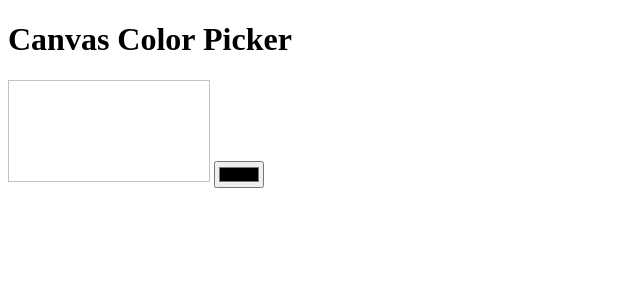
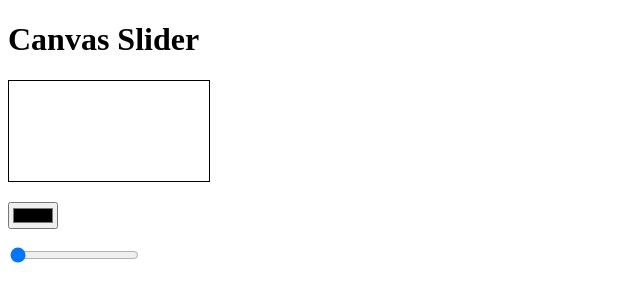
Before and after one commit to to-MrGreen/HTML-canvas-concept-with-range-section, a plain HTML site: page index.html in a window 1280 px wide. Shown: the whole page, without its empty margins (0-640 px from the left). Drawn offline with Linux system fonts and the light colour scheme.

Commit message:
Add range Button on canvas

```diff
--- a/index.html
+++ b/index.html
@@ -2,17 +2,19 @@
 <html lang="en" >
 <head>
   <meta charset="UTF-8">
-  <title>CodePen - input&amp;Events</title>
+  <title>CodePen - Range</title>
   <link rel="stylesheet" href="./style.css">
 
 </head>
 <body>
 <!-- partial:index.partial.html -->
-<h1> Canvas Color Picker</h1>
+<h1>Canvas Slider</h1>
 <canvas id="c1">
 </canvas>
+<p>
+  <input type="color" value="Red" id="clr" onchange="docolor()"></p>
 
-<input type="color" value="green" id="clr" onclick="docolor()">
+<p><input type="range" min="10" max="100" value="10" id="sldr" oninput="dosquare()"></p>
 <!-- partial -->
   <script  src="./script.js"></script>
 
--- a/script.js
+++ b/script.js
@@ -1,6 +1,18 @@
+function dosquare(){
+  var dd1=document.getElementById("c1");
+  var slider=document.getElementById("sldr");
+
+  var size=slider.value;
+  var ctx=dd1.getContext("2d");
+  ctx.clearRect(0,0,dd1.width,dd1.height);
+  ctx.fillStyle="yellow";
+  ctx.fillRect(10,10,size,size);
+
+
+}
 function docolor(){
-  var dd1=document.getElementById("c1");
-  var colorinput=document.getElementById("clr");
-  var color = colorinput.value;
-  dd1.style.backgroundColor=color;
+  var cc1=document.getElementById("c1");
+  var colorS=document.getElementById("clr");
+  var color=colorS.value;
+  cc1.style.backgroundColor=color;
 }
--- a/style.css
+++ b/style.css
@@ -1,5 +1,5 @@
 canvas{
   width: 200px;
   height: 100px;
-  border: 1px solid #c3c3c3;
+  border: 1px solid;
 }
```
Also changed, not shown: license.txt.
